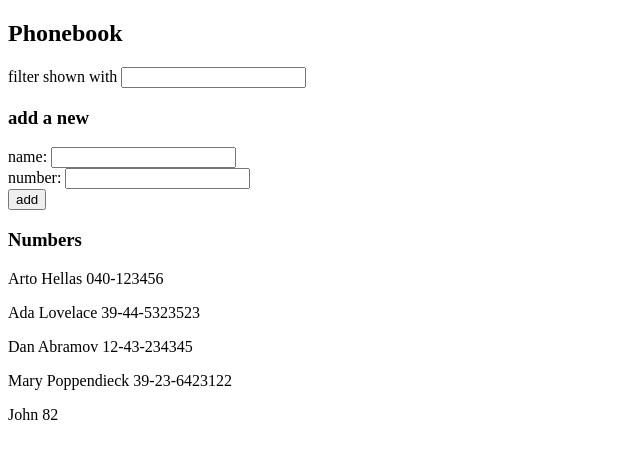
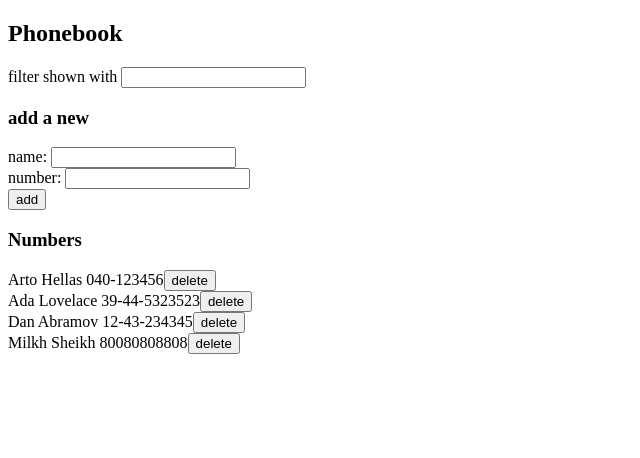
Before and after one commit to Selerium/fullstackopen, a React (Vite) app in the folder part2/phonebook/: page / in a window 1280 px wide. Shown: the top 458 px of the page, without its empty margins (0-640 px from the left). Built offline with nearby package versions, Linux system fonts and the light colour scheme; data requests are answered from the project's data file.

Commit message:
ex2.14 completed

```diff
--- a/part2/phonebook/db.json
+++ b/part2/phonebook/db.json
@@ -16,17 +16,9 @@
       "id": "3"
     },
     {
-      "name": "Mary Poppendieck",
-      "number": "39-23-6423122",
-      "id": "4"
-    },
-    {
-      "id": "2713",
-      "name": "John",
-      "number": "82"
-    },
-    {
-      "id": "bc8d"
+      "id": "5166",
+      "name": "Milkh Sheikh",
+      "number": "80080808808"
     }
   ],
   "$schema": "./node_modules/json-server/schema.json"
--- a/part2/phonebook/src/App.jsx
+++ b/part2/phonebook/src/App.jsx
@@ -31,7 +31,7 @@ const App = () => {
         setPersons={setPersons}
       />
       <h3>Numbers</h3>
-      <Persons persons={filteredPersons} />
+      <Persons persons={filteredPersons} setPersons={setPersons} />
     </div>
   )
 }
--- a/part2/phonebook/src/components/PersonForm.jsx
+++ b/part2/phonebook/src/components/PersonForm.jsx
@@ -1,13 +1,16 @@
 import personsService from "../services/persons";
 
 const PersonForm = ({ newName, setNewName, newNumber, setNewNumber, persons, setPersons }) => {
-    const handleSubmit = (event) => {
+    const handleSubmit = async (event) => {
         event.preventDefault();
+        if (newName === '' || newNumber === '')
+            return ;
+
         if (persons.find((person) => person.name.toLowerCase() === newName.toLowerCase()))
             return window.alert(`${newName} is already added to phonebook`)
 
-        personsService.addPerson({ name: newName, number: newNumber })
-            .then((data) => setPersons(persons.concat({ name: newName, number: newNumber })))
+        await personsService.addPerson(newName, newNumber)
+            .then((data) => setPersons(persons.concat(data)))
     }
 
     return (
--- a/part2/phonebook/src/components/Persons.jsx
+++ b/part2/phonebook/src/components/Persons.jsx
@@ -1,5 +1,16 @@
-const Persons = ({persons}) => {
-    return persons.map(person => <p key={person.id}>{person.name} {person.number}</p>)
+import personsService from "../services/persons";
+
+const Persons = ({ persons, setPersons }) => {
+    return persons.map(person =>
+        <div key={person.name}>
+            {person.name} {person.number}
+            <button style={{ display: "inline" }} onClick={async () => {
+                if (window.confirm(`Delete ${person.name}?`)) {
+                    await personsService.deletePerson(person.id)
+                    setPersons(persons.filter(newPerson => newPerson.id != person.id))
+                }
+            }}>delete</button>
+        </div>)
 }
 
 export default Persons;
--- a/part2/phonebook/src/services/persons.js
+++ b/part2/phonebook/src/services/persons.js
@@ -7,9 +7,14 @@ const getPersons = async () => {
     .then((response) => response.data)
 }
 
-const addPerson = async ({newName, newNumber}) => {
+const addPerson = async (newName, newNumber) => {
     return axios.post(baseUrl, {name: newName, number: newNumber})
     .then((response) => response.data)
 }
 
-export default {getPersons, addPerson}
+const deletePerson = async(id) => {
+    return axios.delete(`${baseUrl}/${id}`)
+    .then((response) => response.data)
+}
+
+export default {getPersons, addPerson, deletePerson}
```
